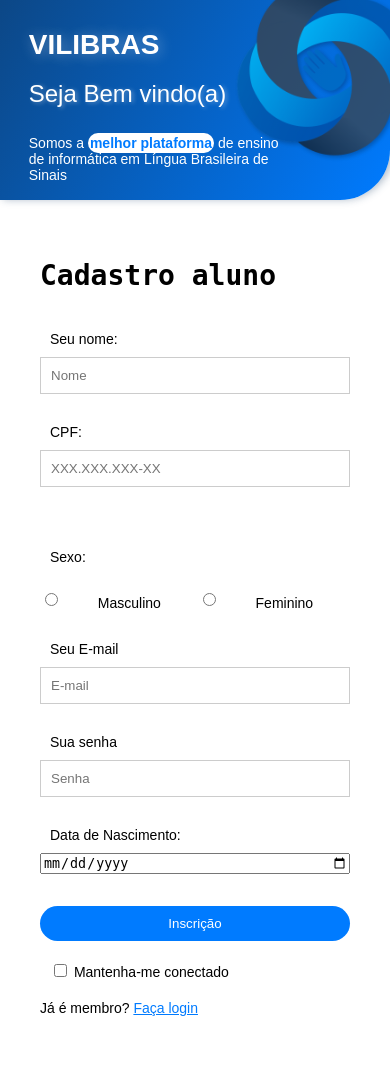
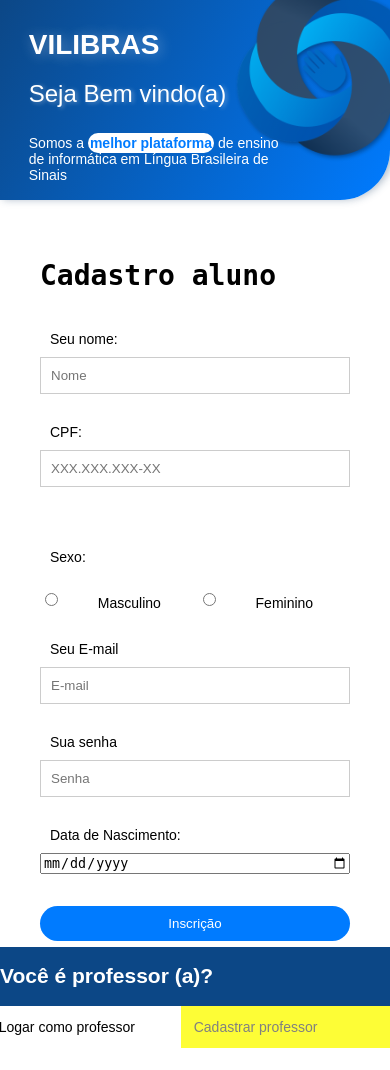
Before and after one commit to yuresky/vilibras-cadastro, a PHP site: page / in a window 390 px wide. Run offline with PHP 8.4, Linux system fonts and the light colour scheme.

Commit message:
adicionei tudorwrwer

```diff
--- a/index.html
+++ b/index.html
@@ -21,7 +21,6 @@
         <div class="logo"></div>
         <nav>
         <h2>Você é professor (a)?</h2>
-        <!-- <img src="images/8449776_3907915.jpg" alt=""> -->
           <a href="#">Logar como professor</a>
           <a id="cadastro-professor" href="#">Cadastrar professor</a>
         </nav>
--- a/style/page-style.css
+++ b/style/page-style.css
@@ -64,27 +64,38 @@ body {
     background-image: url(../images/Logo\ VILIBRAS.png);
     background-size: cover;
     background-repeat: no-repeat;
-    filter: drop-shadow(2px 2px 2px rgba(0, 0, 0, 0.336));
+    filter: drop-shadow(2px 2px 2px rgba(0, 0, 0, 0.486));
     opacity: 0.7;
   }
 
   nav{
     position: absolute;
     bottom: 5%;
+    right: 0%;
+    width: 100%;
+    background:#0c4786;
+
   }
 
   nav a{
     color:black;
     text-decoration: none;
-    padding: 10px;
+    padding: 13px;
     background-color: white;
-    border-radius: 30px;
+    position: absolute;
+    top: 100%;
+    right: 50%;
+    width: 47%;
   }
 
   nav a#cadastro-professor{
     margin: 0px 0px 0px 10px;
     background-color: rgb(253, 253, 54);
     color: gray;
+    position: absolute;
+    top: 100%;
+    right: 0%;
+    border-radius: 0px 0px 50px 0px;
   }
 
 
@@ -93,10 +104,6 @@ body {
     transition: .7s;
   }
 
-  nav img{
-    width: 200px;
-
-  }
 
   p#frase{
     position: relative;
@@ -239,7 +246,6 @@ body {
       top: -10%;
       left: 60%;
       z-index: -1;
-
     }
 
     .left-section{
@@ -261,24 +267,14 @@ body {
       top: 115px;
       width: 250px;
     }
+
     nav{
-      /* display: flex;
-      flex-wrap:wrap;
-      padding: 80px 0;
-      position: absolute;
-      top: 60%; */
-      display: none;
-    }
-
-    nav a{
-      position: absolute;
-      font-size: 12px;
-      padding: 10px;
-      top: 70%;
+      position:fixed;
+      bottom: 6%;
     }
 
     nav a#cadastro-professor{
-      margin: 0px 0px 0px 150px;
+      border-radius: 0px;
     }
   }
 
```
